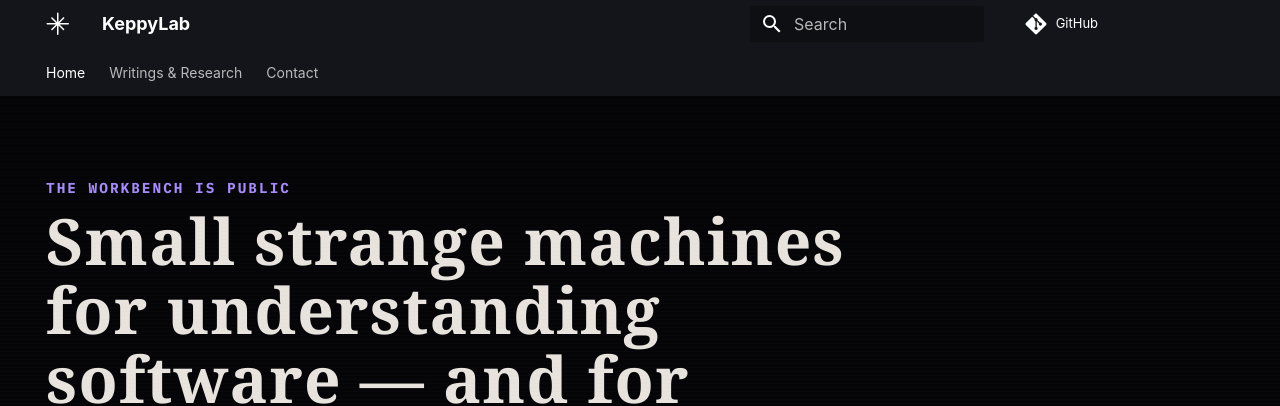
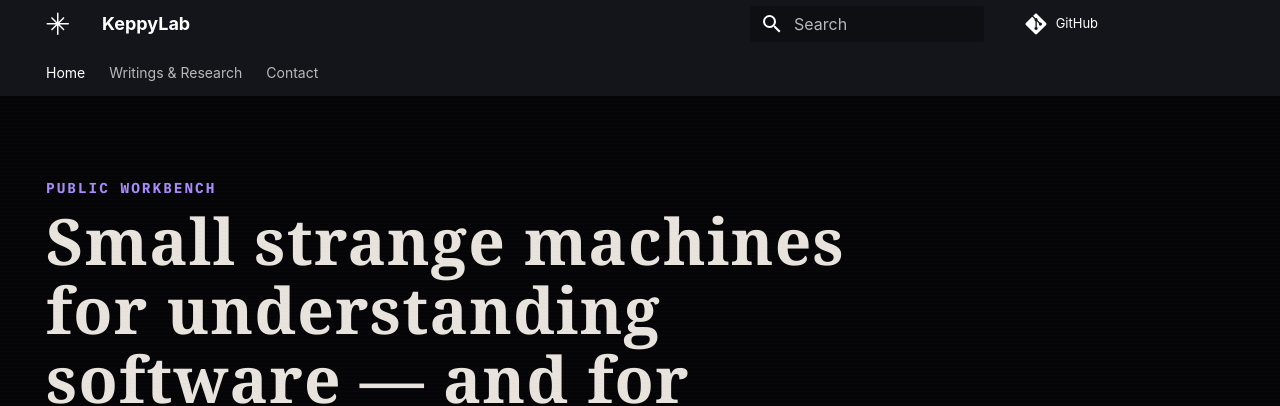
Before and after one commit to keppy/KeppyLab, an MkDocs documentation site: the page built from docs/index.md, in a window 1280 px wide and 900 px high. Shown: the top 406 px of the window. Built offline with MkDocs 1.6.1 and Material for MkDocs 9.7.7, drawn with Linux system fonts in a browser that asks for light colours; some web fonts are replaced; comment, search, counter and statistics services are not loaded.

Commit message:
Hero eyebrow: public workbench

```diff
--- a/docs/index.md
+++ b/docs/index.md
@@ -8,7 +8,7 @@ hide:
 
 <section class="kl-hero kl-hero-lead">
   <div class="kl-hero-copy">
-    <p class="kl-eyebrow">the workbench is public</p>
+    <p class="kl-eyebrow">public workbench</p>
     <h1>Small strange machines for understanding software — and for knowing when software is lying to you.</h1>
     <p class="kl-lede">
       KeppyLab is the research bench of github.com/keppy: evaluation harnesses, RL training
```
